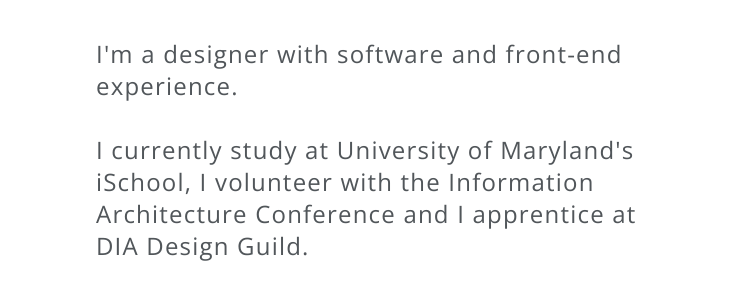
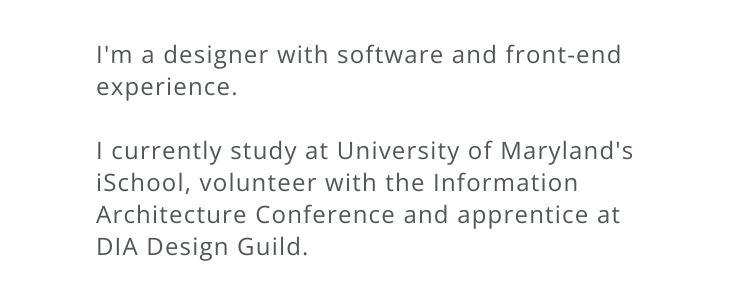
Before and after one commit to Chonathon/portfolio.github.io, a plain HTML site: page index.html in a window 1280 px wide. Shown: the part 174-476 px from the top of the page, 544-1280 px from the left. Drawn offline with nearby package versions, Linux system fonts and the light colour scheme.

Commit message:
take 'is 'I' out!

```diff
--- a/index.html
+++ b/index.html
@@ -35,7 +35,7 @@
                 <h1>I'm Sean.</h1>
                 <p>I'm a designer with software and front-end experience.
                 <br><br>
-                I currently study at University of Maryland's iSchool, I volunteer with the Information Architecture Conference and I apprentice at DIA Design Guild.</p>
+                I currently study at University of Maryland's iSchool, volunteer with the Information Architecture Conference and apprentice at DIA Design Guild.</p>
                 <nav>
                        <a class="local" href="mailto:seanrobinsimmons@gmail.com">CONTACT</a>
                         <a class="local" href="Resume/UX Resume 210923.pdf" target="_blank">RESUMÉ</a>
@@ -63,7 +63,7 @@
                 <p>I'm a designer with software and front-end experience. </p>
             </div>
             <div id="next-line">
-                <p id="">                I currently study at University of Maryland's iSchool, I volunteer with the Information Architecture Conference and I apprentice at DIA Design Guild.<p>
+                <p id="">                I currently study at University of Maryland's iSchool, volunteer with the Information Architecture Conference and apprentice at DIA Design Guild.<p>
 
             </div>
                 <nav>
@@ -93,7 +93,7 @@
                 <h1>I'm Sean.</h1>
                 <p>I'm a designer with software and front-end experience.
                     <br><br>
-                I currently study at University of Maryland's iSchool, I volunteer with the Information Architecture Conference and I apprentice at DIA Design Guild.
+                I currently study at University of Maryland's iSchool, volunteer with the Information Architecture Conference and apprentice at DIA Design Guild.
                 </p>
                 <nav>
                     <div class="local-container">
--- a/resources/css/styles.css
+++ b/resources/css/styles.css
@@ -34,6 +34,11 @@ h3 {
     font-weight: lighter;
     color: #07C3C3;
     font-size: 30px;
+}
+
+a {
+    color: #07C3C3;
+    text-decoration: none;
 }
 main {
     max-width: 1200px;
```
